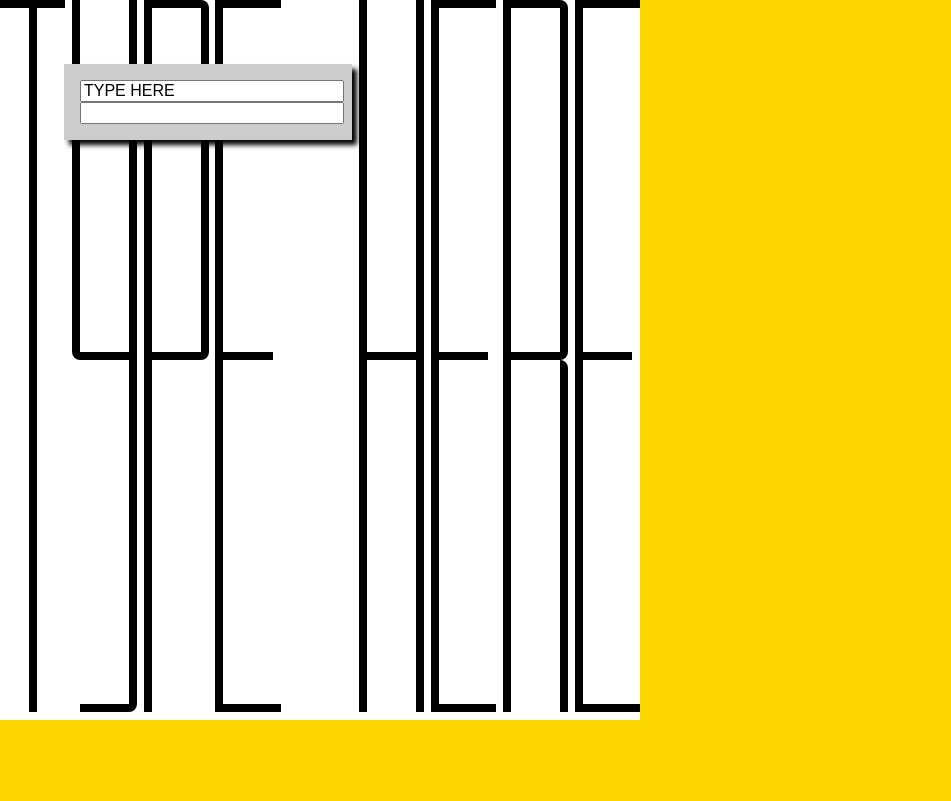
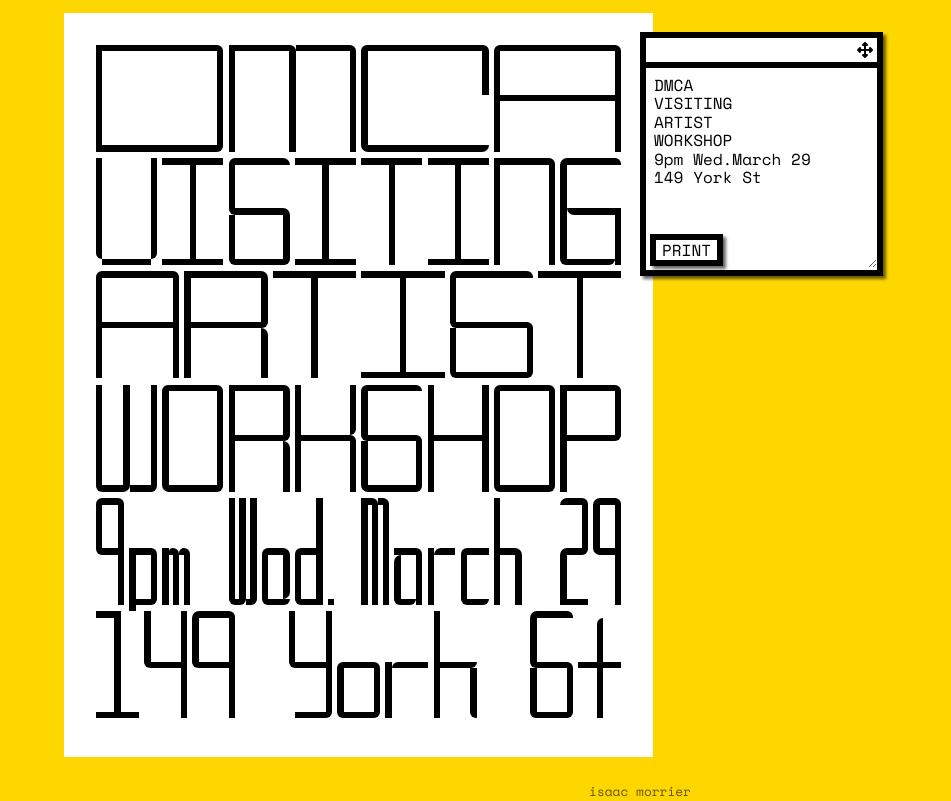
Before and after one commit to IsaacMorrier/interactive, a plain HTML site: page project3/index.html in a window 1280 px wide. Shown: the whole page, without its empty margins (0-951 px from the left). Drawn offline with nearby package versions, Linux system fonts and the light colour scheme.

Commit message:
added page size and button styling

```diff
--- a/project3/assets/main.js
+++ b/project3/assets/main.js
@@ -1,15 +1,53 @@
 $(document).ready(function () {
+
+  var $inputWindow = $('#input-window');
+  var $input = $('#input');
+  var $page = $('#page');
+
+  var printHeight = 11;
+  var printWidth = 8.5;
+
+/*  ESCAPING
+function htmlEncode(value){
+  if (value) {
+    return jQuery('<div />').text(value).html();
+  } else {
+    return '';
+  }
+}
+
+function htmlDecode(value) {
+  if (value) {
+    return $('<div />').html(value).text();
+  } else {
+    return '';
+  }
+}
+
+$("#btn").click ( function () {
+  alert( htmlEncode ( $('#sourceText').text()) );
+} );
+*/
 
 //MAKE INPUT WINDOW DRAGGABLE
   $(function () {
-    $('#input-window').draggable();
+    $inputWindow.draggable();
   });
 
 //READ INPUTS, PIPE LETTERS TO DESTINATION DIVS, SWAP FOR TABLES
-  function renderLetters() {
-    for (i = 1; i < (1 + $('.input-line').length); i++) {
-      $('#line' + i).text($('#input-line' + i).val());
+  function renderLetters(pageHeight, pageWidth) {
+
+    $page.width( printWidth * ( $page.height() / printHeight ) );
+
+    var inputLines = ($input.val() + '\n').split('\n');
+
+    $page.empty();
+
+    for (i = 1; i < (1 + inputLines.length); i++) {
+      $page.append( '<div id="line' + i + '" class="letters"></div>' );
+      $('#line' + i).text(inputLines[i - 1]);
     }
+
     $('.letters').each(function () {
       var $letterWrapper = $(this);
       var letters = $letterWrapper.html().split('');
@@ -38,6 +76,7 @@ $(document).ready(function () {
     $('.letters > div').css('height', lineHeight);
   }
 
+/*
 // SEE IF THERE ARE CHARACTERS IN THE LAST LINE
   function assessInputs() {
     l = 1 + $('.input-line').length;
@@ -48,15 +87,22 @@ $(document).ready(function () {
 //IF NO, REMOVE THE LAST LINE
     }
   }
+*/
 
 // ON KEYUP IN INPUTS, ITERATE THROUGH LINES
-  $('#input-form').on('keyup', '.input-line', function(e) {
+  $('#input-form').on('keyup', $input, function(e) {
     renderLetters();
-    assessInputs();
+//    assessInputs();
   });
 
 // AT START, ASSESS INPUTS AND RENDER
-  assessInputs();
+//  assessInputs();
   renderLetters();
+  window.onresize = renderLetters;
+
+// PRINT BUTTON
+  $('.print-button').click(function(){
+     window.print();
+  });
 
 });
--- a/project3/assets/style.less
+++ b/project3/assets/style.less
@@ -2,10 +2,17 @@
 
 html, body {
   background: gold;
+  overflow: hidden;
+  margin: 0;
+  padding: 0;
   height: 100%;
   width: 100%;
-  margin: 0;
-  padding: 0;
+
+  @media print {
+    background: white;
+    height: 100% !imporant;
+    width: 100% !important;
+  }
 }
 
 .character-definition {
@@ -15,18 +22,48 @@ html, body {
 #input-anchor {
   height: 0;
   width: 0;
+  @media print {
+    display: none;
+  }
+}
+
+.box-shadow {
+  box-shadow: 3px 3px 3px rgba(0, 0, 0, .6);
 }
 
 #input-window {
+  .box-shadow;
   position: fixed;
-  top: 4em;
-  left: 4em;
-  background: #ccc;
-  box-shadow: 5px 5px 5px black;
-  padding: 1em;
+  top: 2em;
+  left: 2em;
+  background: white;
   height: auto;
-  width: 16em;
-  z-index: 10000;
+  z-index: 9999;
+  border: @stroke-width solid black;
+  form {
+    margin-bottom: -2px;
+  }
+  textarea {
+    background: white;
+    border: 0;
+    margin: 0;
+    padding: .5em;
+  }
+
+  @media (min-width: 35.5em) { //FOR DESKTOP
+  left: 50%;
+  }
+
+}
+
+.window-bar {
+  width: 100%;
+  height: 1.5em;
+  text-align: right;
+  border-bottom: @stroke-width solid black;
+  i {
+    margin: .25em;
+  }
 }
 
 .input-line {
@@ -35,9 +72,25 @@ html, body {
   width: 100%;
 }
 
+.print-button {
+  .box-shadow;
+  background: white;
+  border: none;
+  outline: none;
+  position: absolute;
+  bottom: .25em;
+  left: .25em;
+  border: @stroke-width solid black;
+  &:hover {
+    box-shadow: 1px 1px 3px rgba(0, 0, 0, .6);
+    bottom: .2em;
+    left: .3em;
+  }
+}
+
 #page {
-  height: 90%;
-  width: 50%;
+  height: 100%;
+  width: 100%;
   font-size: 0;
   letter-spacing: 0;
   background: white;
@@ -46,13 +99,40 @@ html, body {
 //  bottom: 0;
 //  left: 0;
 //  right: 0;
+  @media (min-width: 35.5em) { //FOR DESKTOP
+    border: 2rem solid white;
+    height: 85%;
+    width: 30%;
+    margin: 1% 1% 0 5%;
+  }
+  @media print {
+    width: 100% !important;
+    height: 100% !important;
+    page-break-after: always;
+  }
+}
+
+p, h1, h2, h3, h4, h5, h6, input, textarea, button, footer {
+  font-family: 'Space Mono', monospace;
+}
+
+footer {
+  text-align: center;
+  font-size: .8em;
+  opacity: .6;
+  position: absolute;
+  bottom: 0;
+  width: 100%;
+  @media print {
+    display: none;
+  }
 }
 
 //**********************************************************
 
 //VARIABLES AND MIXINS
 
-@stroke-width: .5rem;
+@stroke-width: .4rem;
 //@min-height: 2.5em;
 //@min-width: 1em;
 
@@ -998,13 +1078,13 @@ table, tr, td {
 }
 
 .period {
-  .character-punctuation;
+  .character;
   .ea { .stroke; };
 
 }
 
 .exclamation-point {
-  .character-punctuation;
+  .character;
   .aa { .stroke; };
   .ba { .stroke; };
   .ca { .stroke; };
@@ -1012,19 +1092,19 @@ table, tr, td {
 }
 
 .comma {
-  .character-punctuation;
+  .character;
   .da { .stroke; };
   .ea { .br; };
 }
 
 .colon {
-  .character-punctuation;
+  .character;
   .ca { .stroke; }
   .ea { .stroke; };
 }
 
 .semi-colon {
-  .character-punctuation;
+  .character;
   .ca { .stroke; };
   .ea { .br; };
 }
--- a/project3/index.html
+++ b/project3/index.html
@@ -6,19 +6,34 @@
   <meta name="viewport" content="width=device-width,initial-scale=1.0">
   <title>Responsive Typeface Table</title>
 
-  <link rel="stylesheet" type="text/css" href="assets/normalize.css">
-  <link rel="stylesheet" type="text/css" href="assets/style.css" />
+  <link rel="stylesheet" href="assets/normalize.css">
+  <link rel="stylesheet" href="assets/style.css" />
   <link rel="stylesheet" href="https://ajax.googleapis.com/ajax/libs/jqueryui/1.12.1/themes/smoothness/jquery-ui.css">
-
+  <link href="https://fonts.googleapis.com/css?family=Space+Mono" rel="stylesheet">
+  <script src="https://use.fontawesome.com/5ab40a9f63.js"></script>
+<!-- To Do
+  character escaping
+  add apostraphes and quotes
+  paper sizes
+  colors
+  font options
+-->
 </head>
 
 <body>
 
   <div id="input-anchor">
     <div id="input-window">
+      <div class="window-bar"><i class="fa fa-arrows" aria-hidden="true"></i></div>
       <form id="input-form">
-        <input type="text" class="input-line" id="input-line1" value="TYPE HERE">
+        <textarea id="input" rows="10" cols="20">DMCA
+VISITING
+ARTIST
+WORKSHOP
+9pm Wed.March 29
+149 York St</textarea>
       </form>
+        <button class="print-button">PRINT</button>
     </div>
   </div>
 
@@ -2534,6 +2549,9 @@
       </div>
     </div>
   </div>
+
+  <footer>isaac morrier</footer>
+
   <script src="https://ajax.googleapis.com/ajax/libs/jquery/3.1.1/jquery.min.js"></script>
   <script src="https://ajax.googleapis.com/ajax/libs/jqueryui/1.12.1/jquery-ui.min.js"></script>
   <script src="assets/main.js" ></script>
```
Also changed, not shown: project3/assets/style.css.
